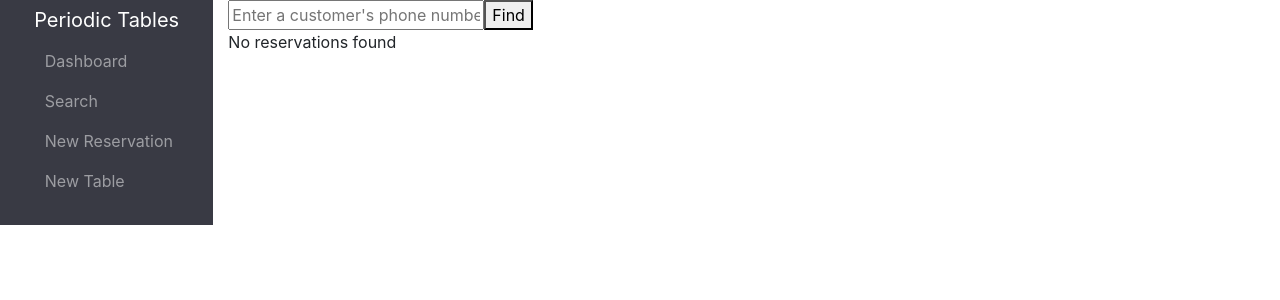
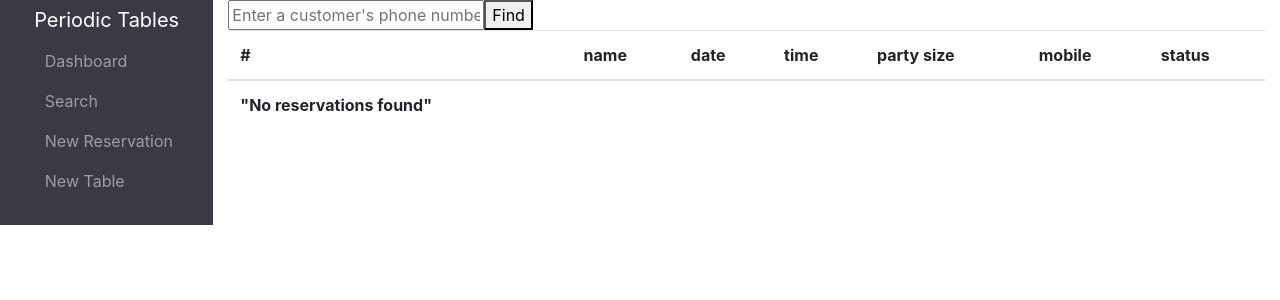
Before and after one commit to mfwalchak/capstone-project, a React (Create React App) app in the folder front-end/: page /search in a window 1280 px wide. Shown: the top 300 px of the page. Built offline with nearby package versions, Linux system fonts and the light colour scheme; no server answers; a web font is replaced by a local one.

Commit message:
components finalized, all tests passing e2e

```diff
--- /dev/null
+++ b/front-end/src/dashboard/CancelButton.js
@@ -0,0 +1,14 @@
+import React from "react";
+
+export default function CancelButton({reservation_id, handleReservationCancellation}) {
+  return (
+    <button
+      type="button"
+      data-reservation-id-cancel={reservation_id}
+      className="btn btn-danger"
+      onClick={() => handleReservationCancellation(reservation_id)}
+    >
+      CANCEL
+    </button>
+  );
+}
--- a/front-end/src/dashboard/Dashboard.js
+++ b/front-end/src/dashboard/Dashboard.js
@@ -112,7 +112,7 @@ function Dashboard({ date }) {
         </tbody>
       </table>
       <div>
-        <ul>
+        <ul className="list-group">
         <FloorMap setResoStatus={setResoStatus} />
         </ul>
       </div>
--- a/front-end/src/dashboard/FinishTableButton.js
+++ b/front-end/src/dashboard/FinishTableButton.js
@@ -28,12 +28,12 @@ export default function FinishTableButton({
   //if table is seated with a valid reservation_id render the button
   if (reservation_id) {
     return (
-      <div>
-      <button type="" data-table-id-finish={table_id} onClick={handleClick}>
+      <>
+      <button type="button" className="btn btn-warning" data-table-id-finish={table_id} onClick={handleClick}>
         Finish
       </button>
       <ErrorAlert error={error} />
-      </div>
+      </>
     );
   }
   return null;
--- a/front-end/src/dashboard/Floormap.js
+++ b/front-end/src/dashboard/Floormap.js
@@ -17,8 +17,7 @@ function FloorMap({ setResoStatus }) {
 
   return tables.map((table) => {
     return (
-      <>
-        <li key={table.table_id}>
+        <li className="list-group-item bg-dark text-white" key={table.table_id}>
           {`${table.table_name} seats ${table.capacity}`}
           <p data-table-id-status={`${table.table_id}`}>
             {!table.reservation_id ? "Free" : "Occupied"}
@@ -30,8 +29,6 @@ function FloorMap({ setResoStatus }) {
             />
           </p>
         </li>
-        <ErrorAlert error={error} />
-      </>
     );
   });
 }
--- a/front-end/src/dashboard/ReservationsToday.js
+++ b/front-end/src/dashboard/ReservationsToday.js
@@ -1,5 +1,6 @@
 import React from "react";
 import { Link } from "react-router-dom";
+import CancelButton from "./CancelButton";
 
 export default function ReservationsToday({reservations, formatPhoneNumber, handleReservationCancellation}) {
 
@@ -28,18 +29,11 @@ export default function ReservationsToday({reservations, formatPhoneNumber, hand
             <td>{people}</td>
             <td>{formatPhoneNumber(mobile_number)}</td>
             <td data-reservation-id-status={reservation_id}>{status}</td>
-            {status === "booked" ? <Link to={`/reservations/${reservation_id}/seat`} className="btn btn-primary">SEAT</Link> : null}
-             <Link to={`/reservations/${reservation_id}/edit`} className="btn btn-primary">
+            <td>{status === "booked" ? <Link to={`/reservations/${reservation_id}/seat`} className="btn btn-primary">SEAT</Link> : null}</td>
+            <td><Link to={`/reservations/${reservation_id}/edit`} className="btn btn-primary">
                  EDIT
-             </Link>
-            <button
-              type="button"
-              data-reservation-id-cancel={reservation_id}
-              className="btn btn-danger"
-              onClick={() => handleReservationCancellation(reservation_id)}
-            >
-              CANCEL
-            </button>
+             </Link></td>
+             <td><CancelButton reservation_id={reservation_id} handleReservationCancellation={handleReservationCancellation} /></td>
           </tr>
         );
       }
--- a/front-end/src/reservations/ReservationForm.js
+++ b/front-end/src/reservations/ReservationForm.js
@@ -7,13 +7,20 @@ import {
 } from "../utils/api";
 import ErrorAlert from "../layout/ErrorAlert";
 
+const INITIAL_FORM_STATE = {
+  first_name: "",
+  last_name: "",
+  mobile_number: "",
+  reservation_date: "",
+  reservation_time: "",
+  people: "",
+}
+
 export default function ReservationForm() {
   const [error, setError] = useState(null);
-  const [reservationForm, setReservationForm] = useState({});
+  const [reservationForm, setReservationForm] = useState(INITIAL_FORM_STATE);
   const { reservation_id } = useParams();
   const history = useHistory();
-  //console.log("RESERVATION FORM:", reservationForm);
-  //console.log("RESERVATION ID FROM PARAMS:", reservation_id);
   //change handlers for reservation form
   function handleChange(evt) {
     const value = evt.target.value;
@@ -55,7 +62,6 @@ export default function ReservationForm() {
     const abortController = new AbortController();
     setError(null);
     if (reservation_id) {
-      //console.log("EDITRESERVATION.JS FIND RESERVATION ID:", reservation_id);
       findReservation({ reservation_id }, abortController.signal)
         .then(setReservationForm)
         .catch(setError);
@@ -87,7 +93,7 @@ export default function ReservationForm() {
         <label>
           Mobile Number:
           <input
-            type="text"
+            type="tel"
             name="mobile_number"
             value={reservationForm.mobile_number}
             onChange={handleChange}
--- a/front-end/src/search/Search.js
+++ b/front-end/src/search/Search.js
@@ -33,7 +33,7 @@ export default function Search() {
           status,
         } = reservation;
         return (
-          <tr>
+            <tr key={reservation_id}>
               <th scope="row">{count++}</th>
               <td>
                 {last_name}, {first_name}
@@ -47,7 +47,8 @@ export default function Search() {
         );
       });
     } else {
-      return <p>No reservations found</p>;}
+      return <tr key="not_found"><th>"No reservations found"</th></tr>;
+    }
   }
 
   return (
@@ -63,7 +64,22 @@ export default function Search() {
         </button>
       </div>
       <div>
+        <table className="table">
+        <thead>
+          <tr>
+            <th scope="col">#</th>
+            <th scope="col">name</th>
+            <th scope="col">date</th>
+            <th scope="col">time</th>
+            <th scope="col">party size</th>
+            <th scope="col">mobile</th>
+            <th scope="col">status</th>
+          </tr>
+        </thead>
+        <tbody>
         <DisplayMatchingReservations />
+        </tbody>
+        </table>
       </div>
       <div>
         <ErrorAlert error={error} />
```
Also changed, not shown: 2 other files (tests, documents, lock files or other folders). Lines whose indentation alone changed are shown as unchanged.
